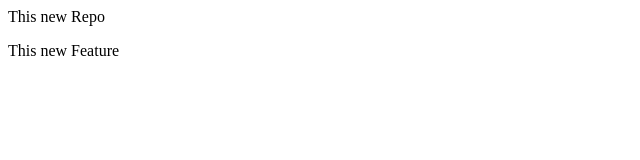
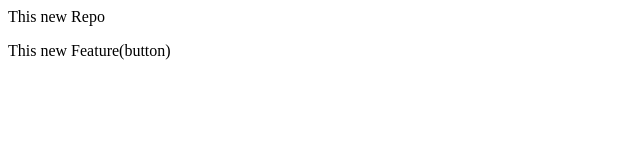
Before and after one commit to dar96shan/localrepo, a plain HTML site: page index.html in a window 1280 px wide. Shown: the full height of the page, 0-640 px from the left. Drawn offline with Linux system fonts and the light colour scheme.

```diff
--- a/index.html
+++ b/index.html
@@ -1,2 +1,2 @@
 <p> This new Repo</p>
-<p> This new Feature</p>
+<p> This new Feature(button)</p>
```
